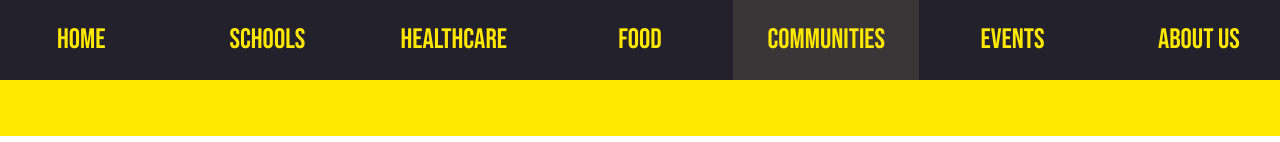
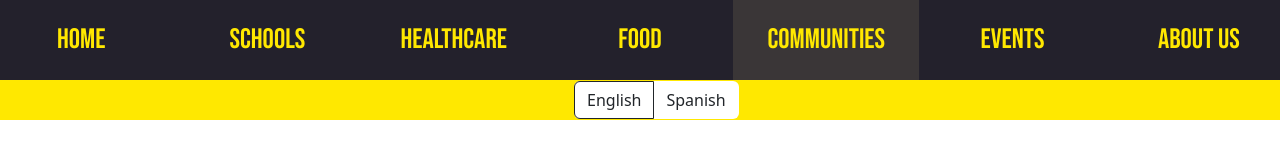
Before and after one commit to ColeJMitchell/brb-website, a Django app: template src/templates/communities_forums.html in a window 1280 px wide. Shown: the top 142 px of the page. Run offline with Django 5.2, Linux system fonts and the light colour scheme; the template is opened without the code that fills it, so the values that code supplies are empty; some libraries are stand-ins or nearby versions.

Commit message:
Update communities_forums.html
lang button

```diff
--- a/src/templates/communities_forums.html
+++ b/src/templates/communities_forums.html
@@ -308,10 +308,18 @@
 
         </div>
          <!-- yellow bar -->
-         <div class="row d-flex justify-content-around" style="background-color: #ffe800; height: 7vh;">
+         <div class="row d-flex justify-content-around" style="background-color: #ffe800; height: 5vh;">
             <div class="col-6 d-flex justify-content-center align-items-center">
-                 <!-- language button -->
-                <div class="btn-group"  aria-label="Language selection" style="background-color: #ffe800; height:30px;"></div>
+                <!-- language button -->
+                <div class="col-10 d-flex justify-content-end align-items-center">
+                    <div class="btn-group" role="group" aria-label="Language selection" style="background-color: white;">
+                        <input type="radio" class="btn-check" name="language" id="english" autocomplete="off" checked>
+                        <label class="btn select-button" for="english">English</label>
+
+                        <input type="radio" class="btn-check" name="language" id="spanish" autocomplete="off">
+                        <label class="btn select-button" for="spanish">Spanish</label>
+                    </div>
+                </div>
             </div>
         </div>
         <div class = "container comms-containter">
```
